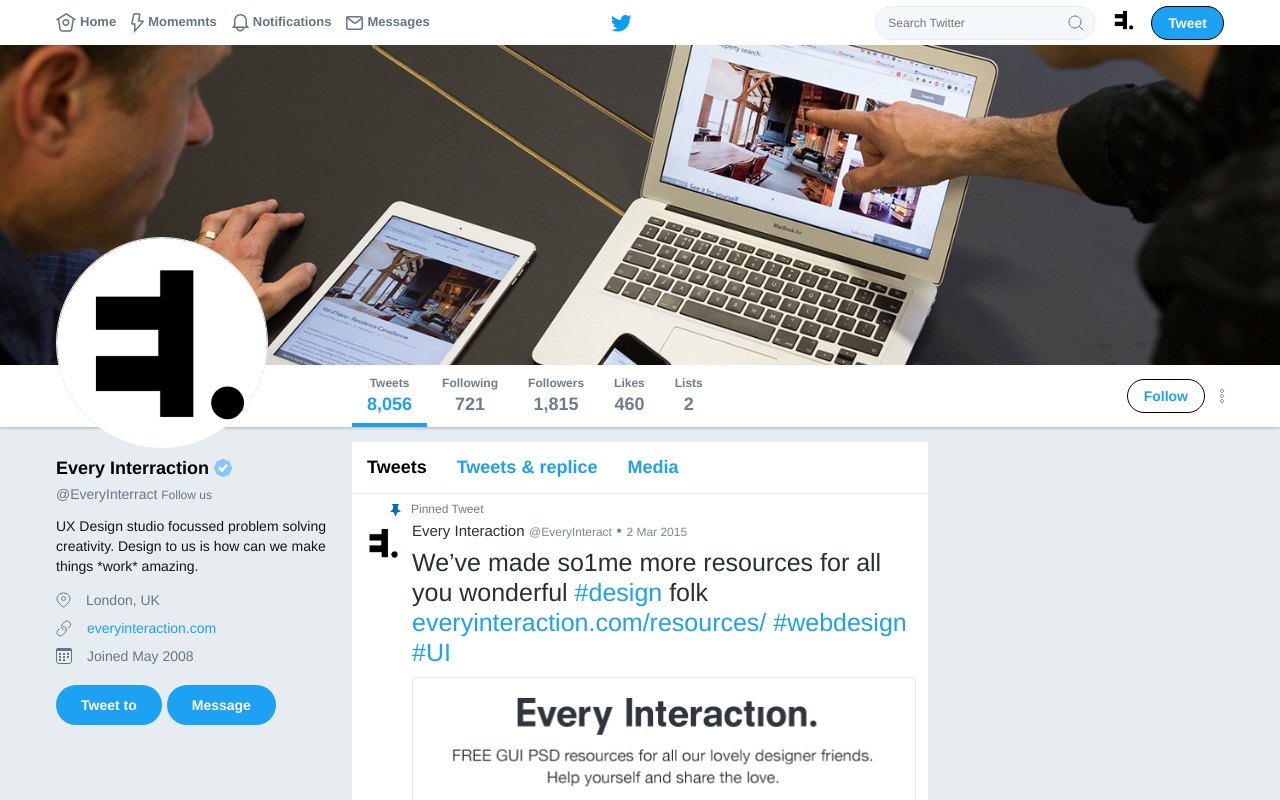
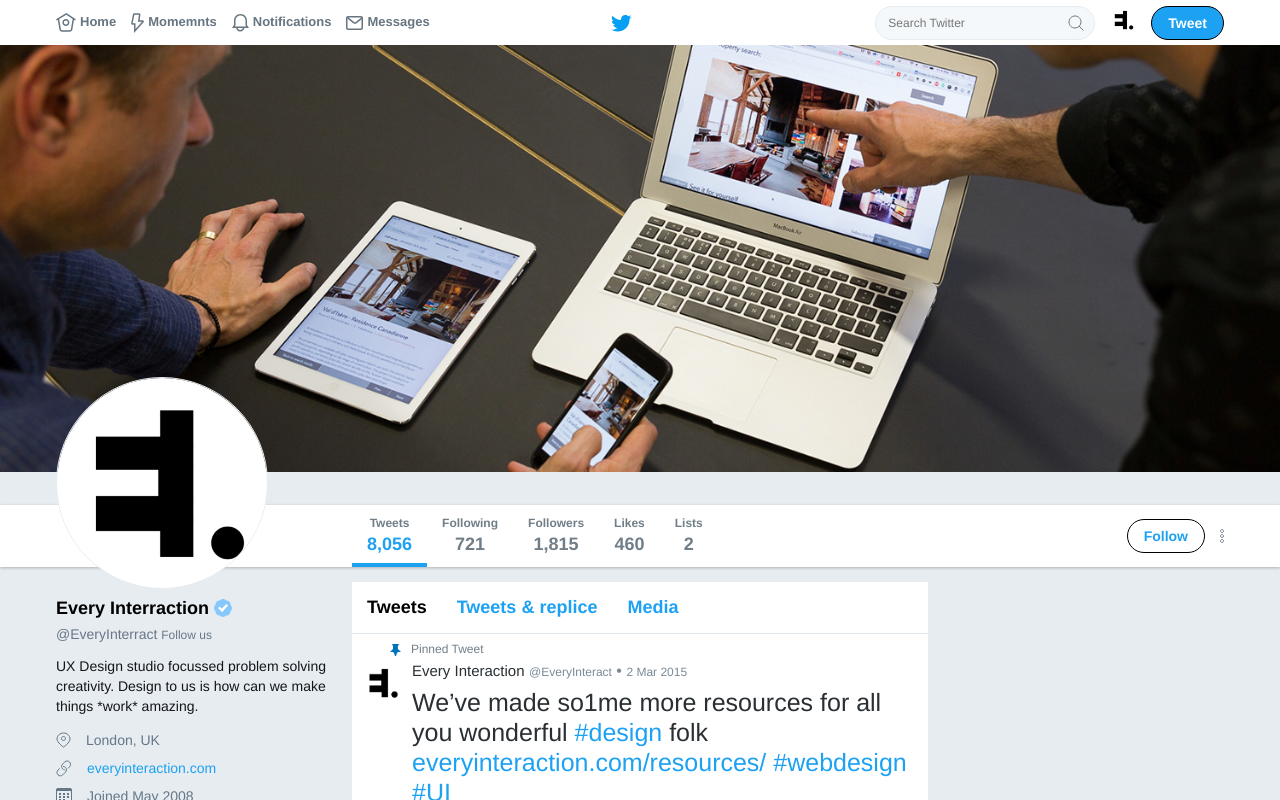
Before and after one commit to 4irik/twitter-demo-frontend, a React (Create React App) app: page /everyinteract in a window 1280 px wide. Shown: the top 800 px of the page. Built offline with nearby package versions, Linux system fonts and the light colour scheme.

Commit message:
style: replace @media condition to constant condition

```diff
--- a/src/Cover/index.js
+++ b/src/Cover/index.js
@@ -4,28 +4,7 @@
 const Cover = styled.section`
   position: relative;
   overflow: hidden;
-  height: 280px;
-  @media (min-width: 1100px) {
-    height: 300px;
-  }
-  @media (min-width: 1200px) {
-    height: 320px;
-  }
-  @media (min-width: 1370px) {
-    height: 360px;
-  }
-  @media (min-width: 1450px) {
-    height: 380px;
-  }
-  @media (min-width: 1510px) {
-    height: 420px;
-  }
-  @media (min-width: 1670px) {
-    height: 460px;
-  }
-  @media (min-width: 1820px) {
-    height: 460px;
-  }
+  height: 460px;
 `;
 
 const Background = styled.img`
```
